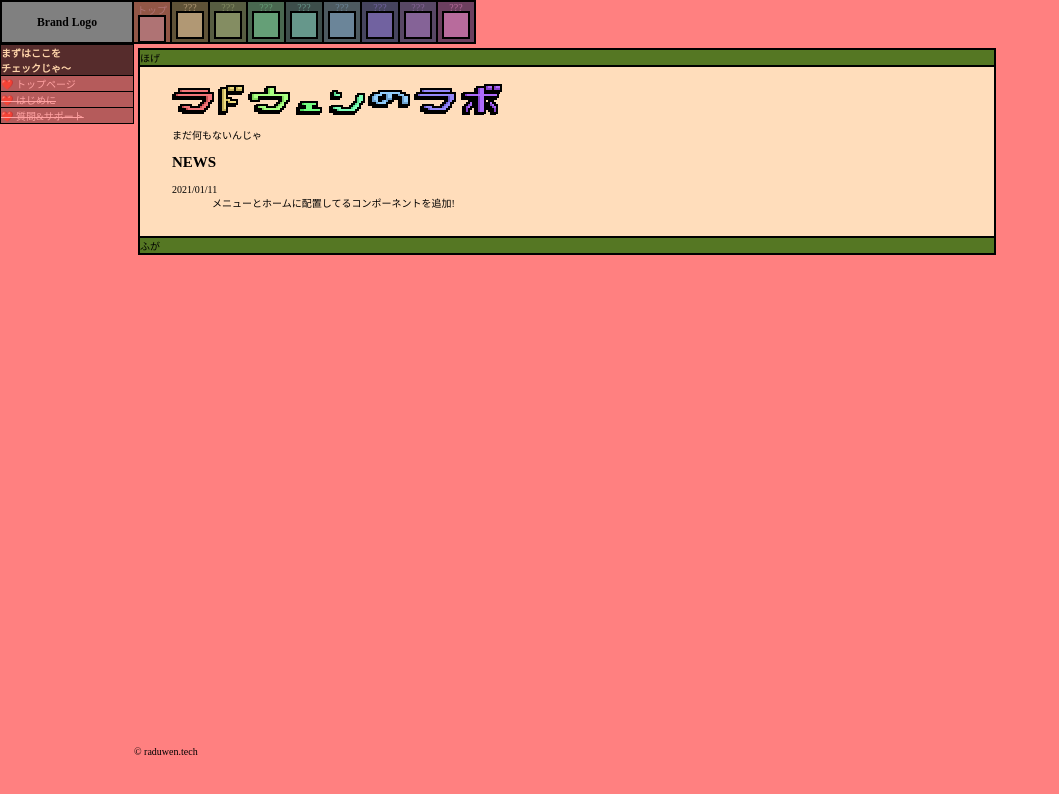
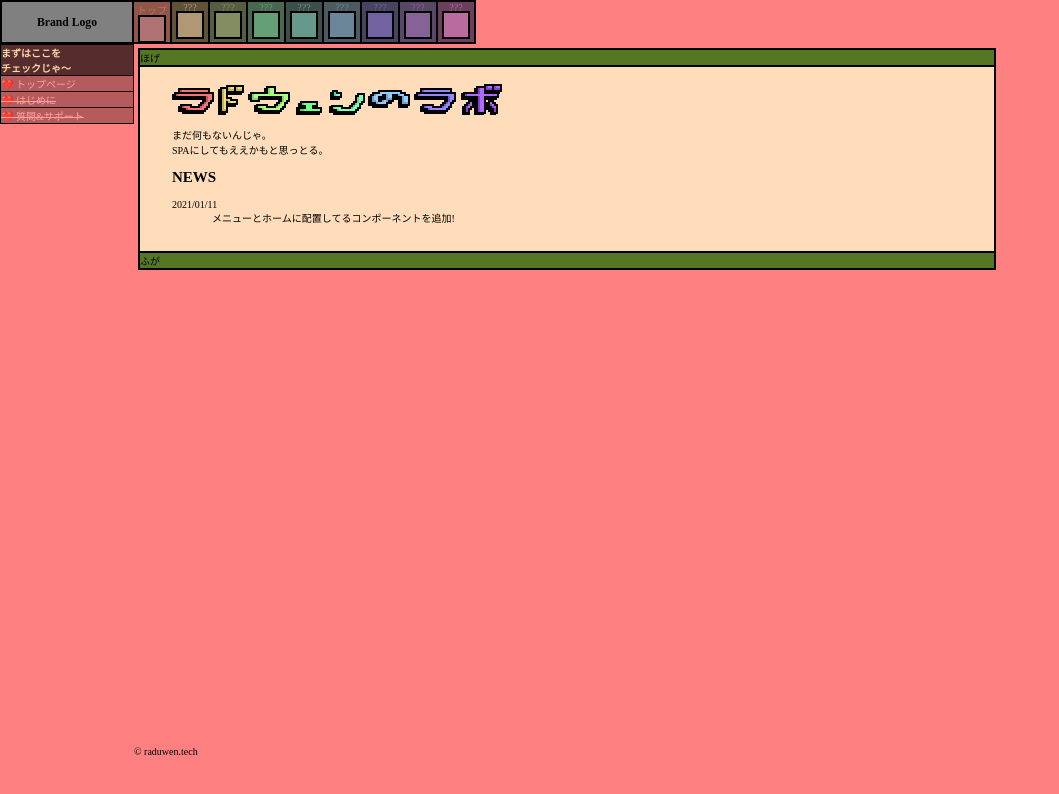
Before and after one commit to raduwen/raduwen.github.io, a Next.js app: page /home in a window 1280 px wide. Shown: the top 794 px of the page, without its empty margins (0-1059 px from the left). Built offline with nearby package versions, Linux system fonts and the light colour scheme.

Commit message:
add text

```diff
--- a/pages/home/index.jsx
+++ b/pages/home/index.jsx
@@ -24,7 +24,10 @@ const HomePage = () => {
           <BoxBody>
             <section>
               <Logo />
-              <p>まだ何もないんじゃ</p>
+              <p>
+                まだ何もないんじゃ。<br />
+                SPAにしてもええかもと思っとる。
+              </p>
             </section>
 
             <section>
```
